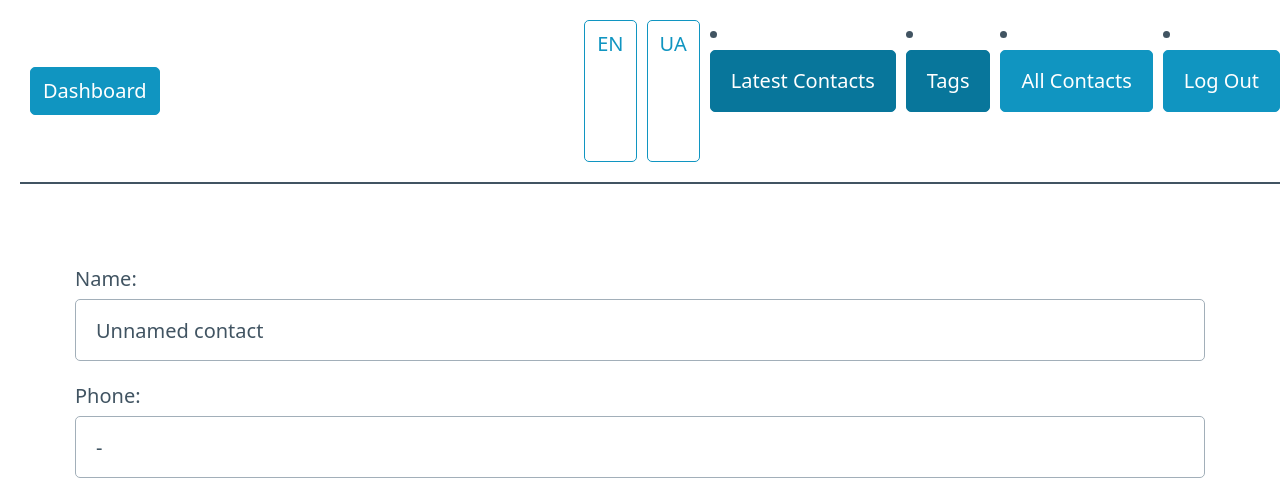
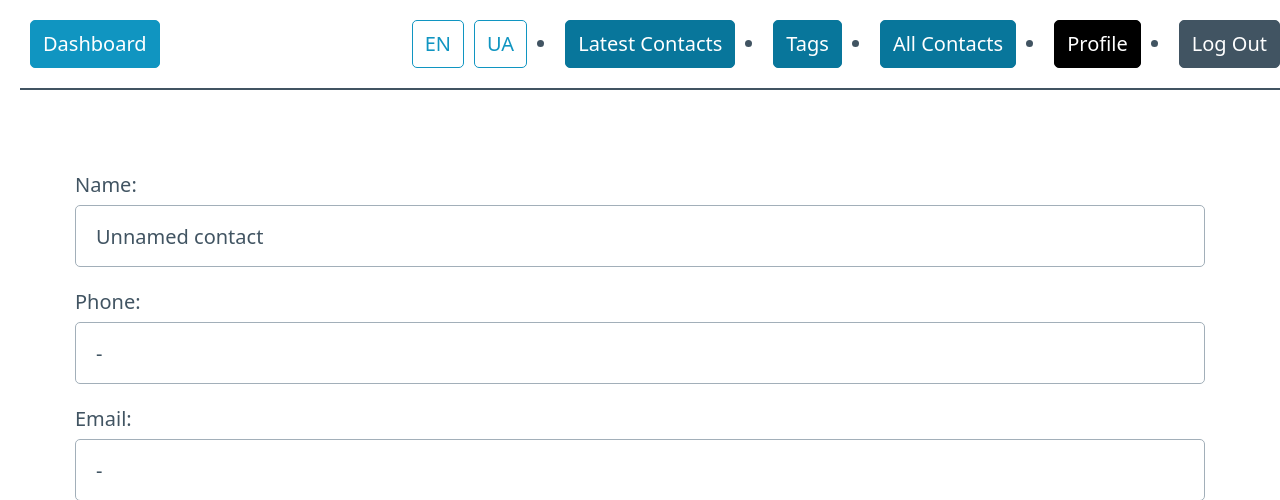
Before and after one commit to alex-nuclearboy/goit-py-web-project-team-8, a Django app: page /contactsapp/add_contact/ in a window 1280 px wide. Shown: the top 500 px of the page. Run offline with Django 5.2, Linux system fonts and the light colour scheme; the visitor is signed in with stand-in values (Sample User, id 1); data that the repository does not hold is empty.

Commit message:
Intermediary update
.

```diff
--- a/personal_assistant/contactsapp/templates/contactsapp/base.html
+++ b/personal_assistant/contactsapp/templates/contactsapp/base.html
@@ -2,41 +2,30 @@
 
 {% block nav_buttons %}
     <li class="nav-item">
-        <a href="{% url 'contactsapp:index' %}">
-            <span><button class="primary" aria-current="page" >Latest Contacts</button></span>
-        </a>
+        <a role="button" aria-current="page" href="{% url 'contactsapp:index' %}">Latest Contacts</a>
     </li>
     <li class="nav-item">
-        <a href="{% url 'contactsapp:tags' %}">
-            <span></span><button class="primary" aria-current="page" >Tags</button></span>
-        </a>
+        <a role="button" aria-current="page" href="{% url 'contactsapp:tags' %}">Tags</a>
     </li>
     {% if user.is_authenticated %}
         <li class="nav-item">
-            <a href="{% url 'contactsapp:contacts' %}">
-                <span><button class="primary">All Contacts</button></span>
-            </a>
+            <a role="button" aria-current="page" href="{% url 'contactsapp:contacts' %}">All Contacts</a>
         </li>
         <li class="nav-item">
-            <form class="d-flex" action="{% url 'logout' %}" method="post"> {% csrf_token %}
-                <button class="primary" type="submit">Log Out</button>
-            </form>
+            <a role="button" class="contrast" aria-current="page" href="{% url 'users:profile' %}">Profile</a>
+        </li>
+        <li class="nav-item">
+            <a role="button" class="secondary" aria-current="page" href="{% url 'users:logout' %}">Log Out</a>
         </li>
     {% else %}
         <li class="nav-item">
-            <a href="{% url 'login' %}">
-                <span><button class="primary">All Contacts</button></span>
-            </a>
+            <a role="button" aria-current="page" href="{% url 'users:login' %}">All Contacts</a>
         </li>
         <li class="nav-item">
-            <a href="{% url 'contactsapp:register' %}">
-                <span><button class="primary">Create account</button></span>
-            </a>
+            <a role="button" aria-current="page" href="{% url 'users:signup' %}">Create account</a>
         </li>
         <li class="nav-item">
-            <a href="{% url 'login' %}">
-                <span><button class="primary">Login</button></span>
-            </a>
+            <a role="button" aria-current="page" href="{% url 'users:login' %}">Login</a>
         </li>
     {% endif %}
 
--- a/personal_assistant/newsapp/templates/newsapp/index.html
+++ b/personal_assistant/newsapp/templates/newsapp/index.html
@@ -103,6 +103,7 @@
             <div class="buttons">
                 {% if user.is_authenticated %}
                 <a href="{% url 'notesapp:note_list' %}" role="button">{{ translations.my_notes }}</a>
+                <a href="{% url 'contactsapp:index' %}" role="button">{{ translations.my_contacts }}</a>
                 {% endif %}
             </div>
         </div>
--- a/personal_assistant/newsapp/translations.py
+++ b/personal_assistant/newsapp/translations.py
@@ -2,6 +2,7 @@ translations = {
     'en': {
         'title': 'Personal Assistant App',
         'my_notes': 'My Notes',
+        'my_contacts': 'My Contacts',
         'welcome': 'Welcome',
         'profile': 'Profile',
         'logout': 'Logout',
@@ -44,6 +45,7 @@ translations = {
     'uk': {
         'title': 'Особистий Асистент',
         'my_notes': 'Мої Нотатки',
+        'my_contacts': 'Мої Контакти',
         'welcome': 'Ласкаво просимо',
         'profile': 'Профіль',
         'logout': 'Вийти',
```
